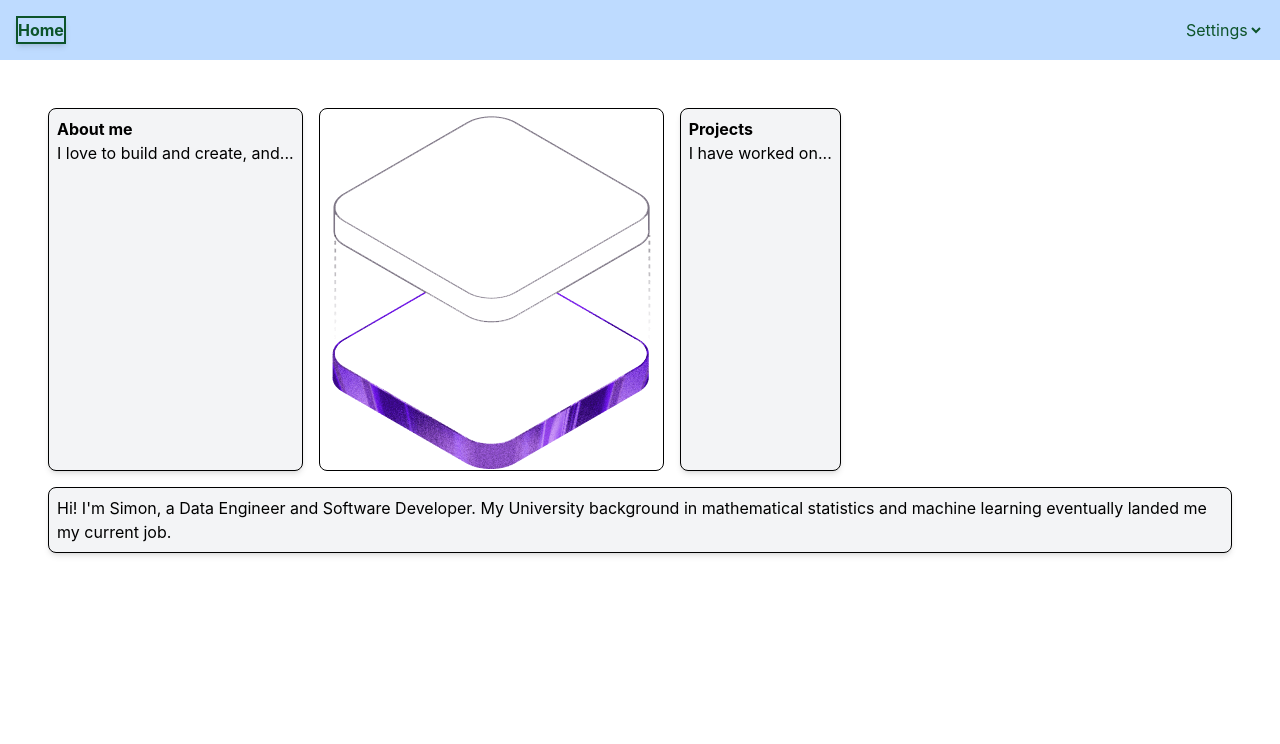
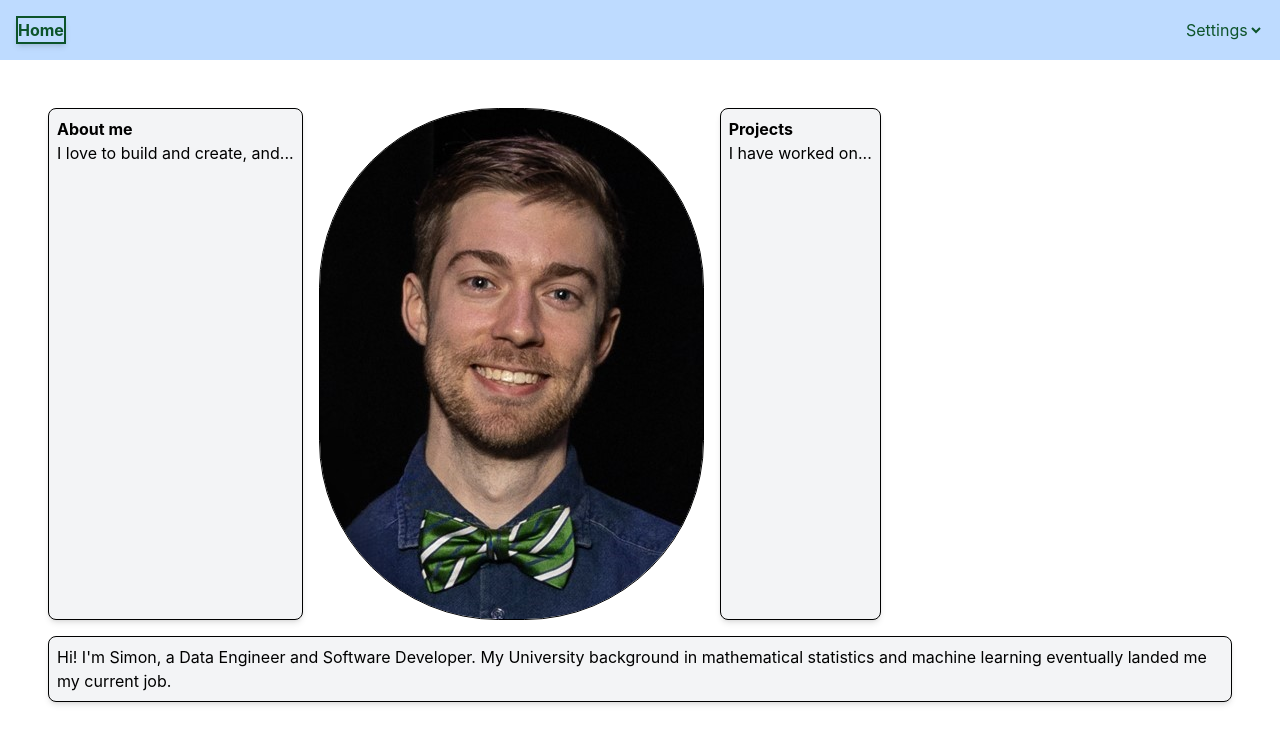
Before and after one commit to TheLaughingDuck/TheLaughingDuck.github.io, a React (Vite) app in the folder website/homepage/: page / in a window 1280 px wide. Shown: the top 744 px of the page. Built offline with nearby package versions, Linux system fonts and the light colour scheme.

Commit message:
Added profile pic to home page

```diff
--- a/website/homepage/src/home.tsx
+++ b/website/homepage/src/home.tsx
@@ -1,5 +1,5 @@
 import Layout from "./navigation"
-import hero from "./assets/hero.png"
+import hero from "./assets/profile.jpg"
 import { Link } from "react-router"
 
 export default function Home() {
@@ -14,7 +14,7 @@ export default function Home() {
                         </div>
                     </Link>
 
-                    <div className="border space-fill rounded-lg transition-transform duration-200 hover:scale-105">
+                    <div className="border space-fill rounded-[14vw] overflow-hidden transition-transform duration-200 hover:scale-105">
                         <img src={hero} />
                     </div>
 
```
Also changed, not shown: website/homepage/src/assets/profile.jpg (added).
